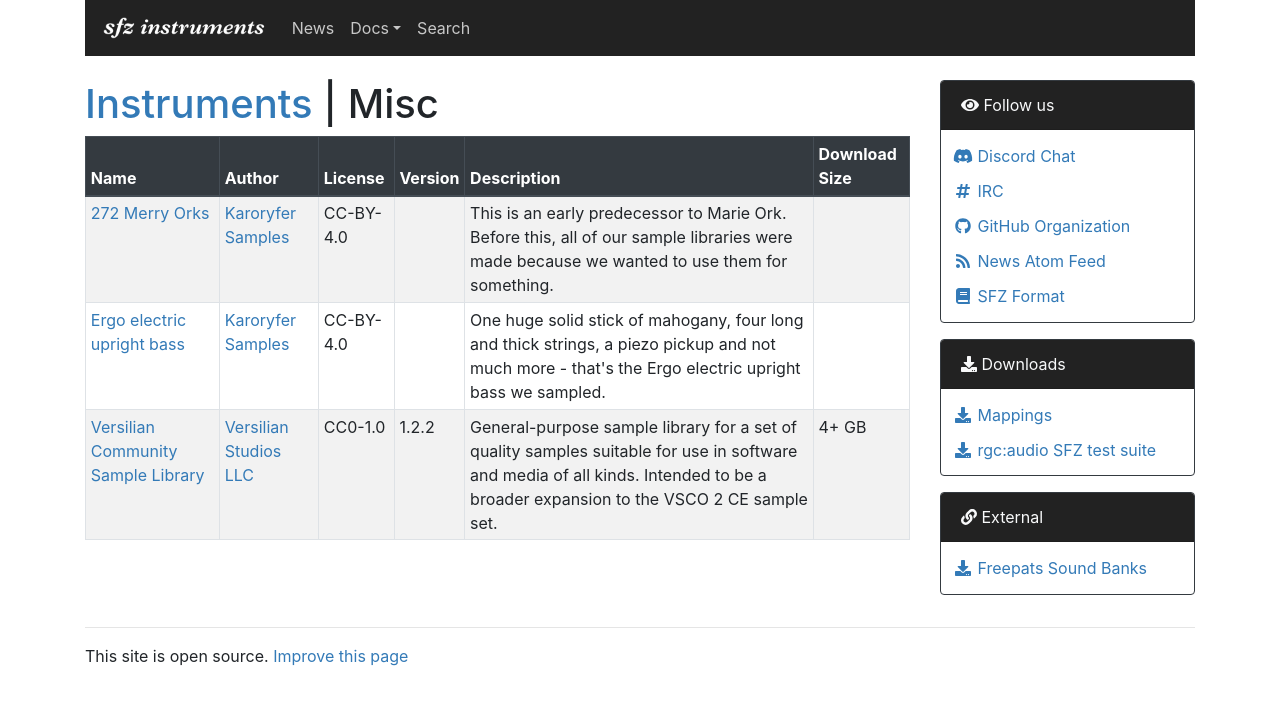
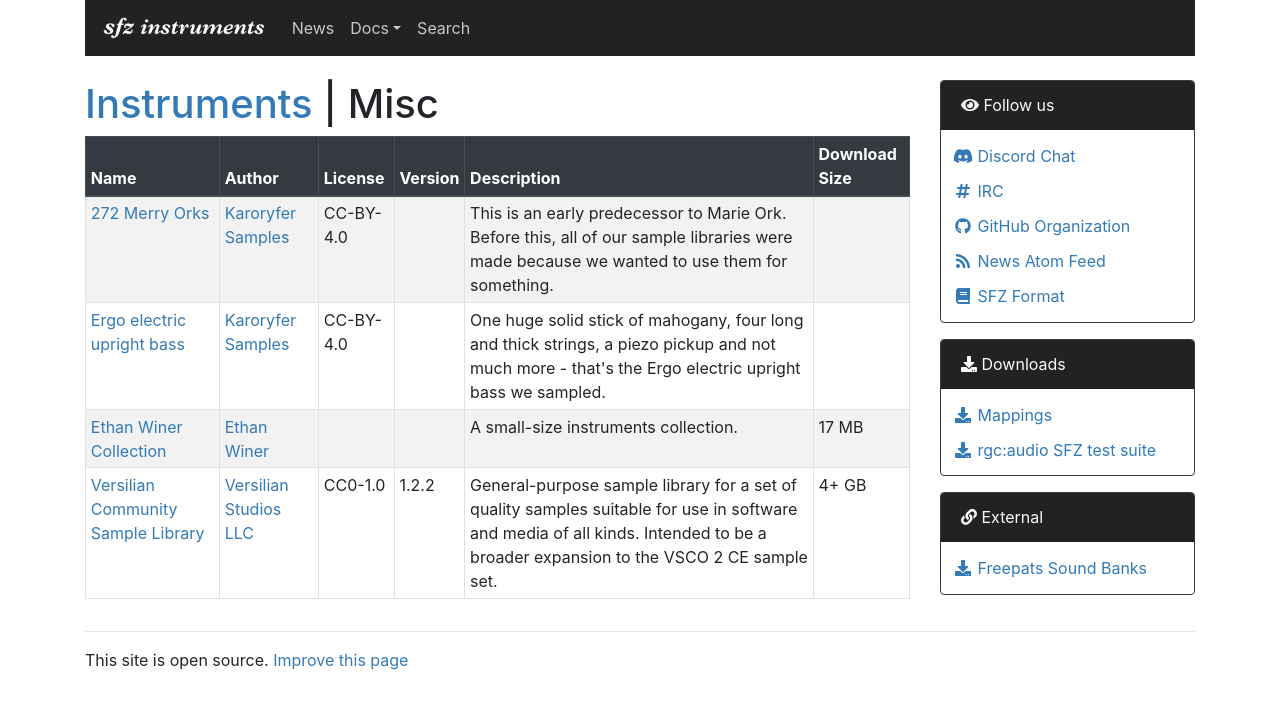
Before and after one commit to sfzinstruments/sfzinstruments.github.io, a Jekyll site: the page built from misc/index.md, in a window 1280 px wide. Shown: the top 709 px of the page. Built offline with Jekyll 4.4.1, drawn with Linux system fonts in a browser that asks for light colours; nearby versions of some CDN libraries.

Commit message:
Added Ethan Winer collection

```diff
--- a/_data/sfz/authors.yml
+++ b/_data/sfz/authors.yml
@@ -6,6 +6,9 @@
 
 - name: "DrumGizmo Team"
   url: "https://drumgizmo.org/wiki/doku.php"
+
+- name: "Ethan Winer"
+  url: "https://ethanwiner.com/ewsf2.html"
 
 - name: "Greg Sullivan"
   url: "http://www.sullivang.net/"
--- a/_data/sfz/instruments.yml
+++ b/_data/sfz/instruments.yml
@@ -383,6 +383,18 @@
       "One huge solid stick of mahogany, four long and thick strings,
       a piezo pickup and not much more - that's the Ergo electric upright bass
       we sampled."
+
+  - name:    "Ethan Winer Collection"
+    page:    "ethan_winer"
+#   version: ""
+    author:  "Ethan Winer"
+#   license: ""
+#   samplerate: ""
+    format:  "flac"
+    url:     "https://github.com/sfzinstruments/EthanWiner.Soundfonts/"
+    download_size: "17 MB"
+    short_description:
+      "A small-size instruments collection."
 
   - name:    "Versilian Community Sample Library"
     page:    "vcsl"
```
Also changed, not shown: misc/ethan_winer.md (added, +18 -0 lines).
